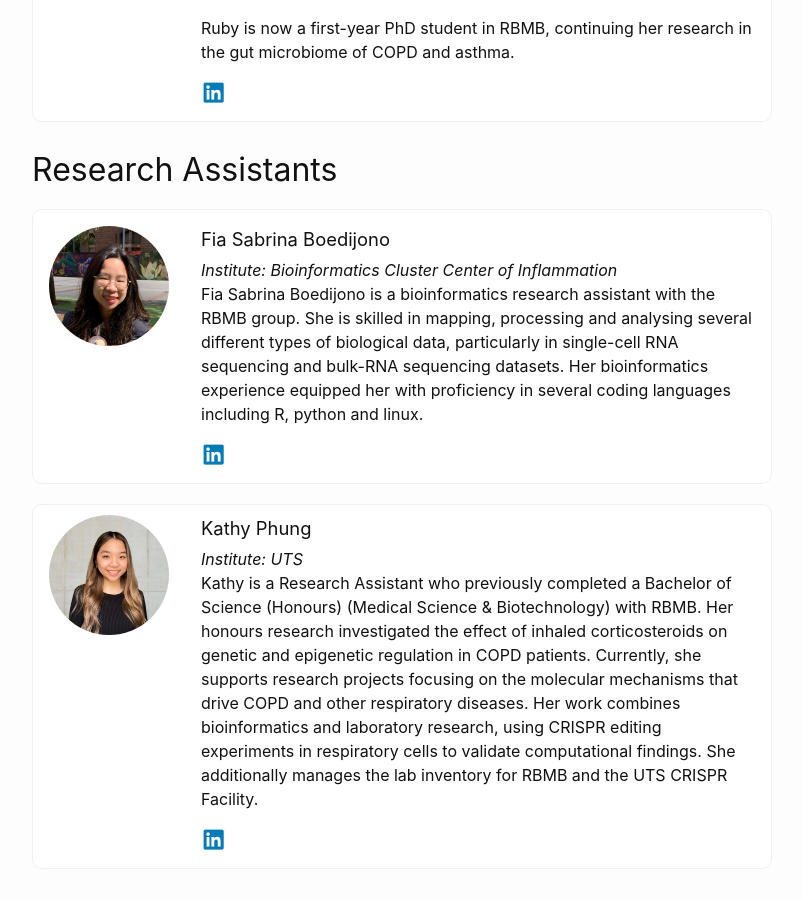
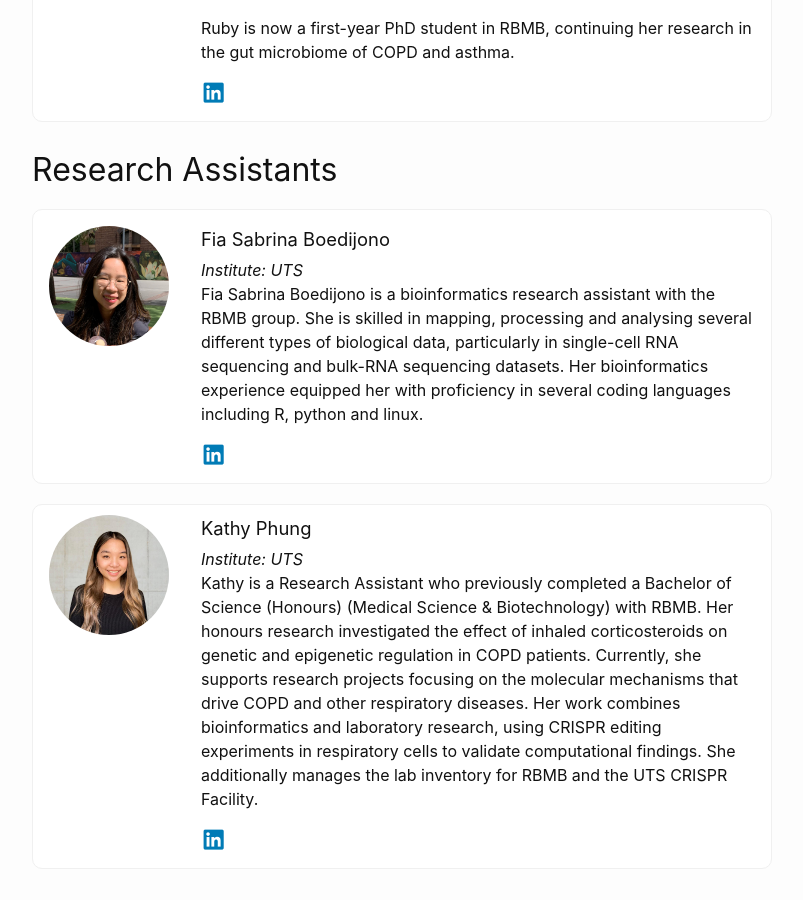
Before and after one commit to UTS-Bioinformatics/uts-bioinformatics.github.io, a Jekyll site: the page built from _pages/meet-the-team.markdown, in a window 1280 px wide and 900 px high, scrolled down 3990 px. Shown: the whole window, without its empty margins (238-1041 px from the left). Built offline with Jekyll 4.4.1, drawn with Linux system fonts in a browser that asks for light colours.

Commit message:
Update Fia-Sabrina-Boedijono.markdown

```diff
--- a/contents/_team_members/Fia-Sabrina-Boedijono.markdown
+++ b/contents/_team_members/Fia-Sabrina-Boedijono.markdown
@@ -4,7 +4,7 @@ title: "Fia Sabrina Boedijono"
 date: 2021-10-01 00:00:00 +0100
 role: "Research Assistants"
 image: "/assets/img/people/fia-sabrina-boedijono.jpg"
-institute: "Bioinformatics Cluster Center of Inflammation"
+institute: "UTS"
 linkedin: https://www.linkedin.com/in/fia-sabrina-boedijono-650213193/
 ---
 Fia Sabrina Boedijono is a bioinformatics research assistant with the RBMB group. She is skilled in mapping, processing and analysing several different types of biological data, particularly in single-cell RNA sequencing and bulk-RNA sequencing datasets. Her bioinformatics experience equipped her with proficiency in several coding languages including R, python and linux.
```
